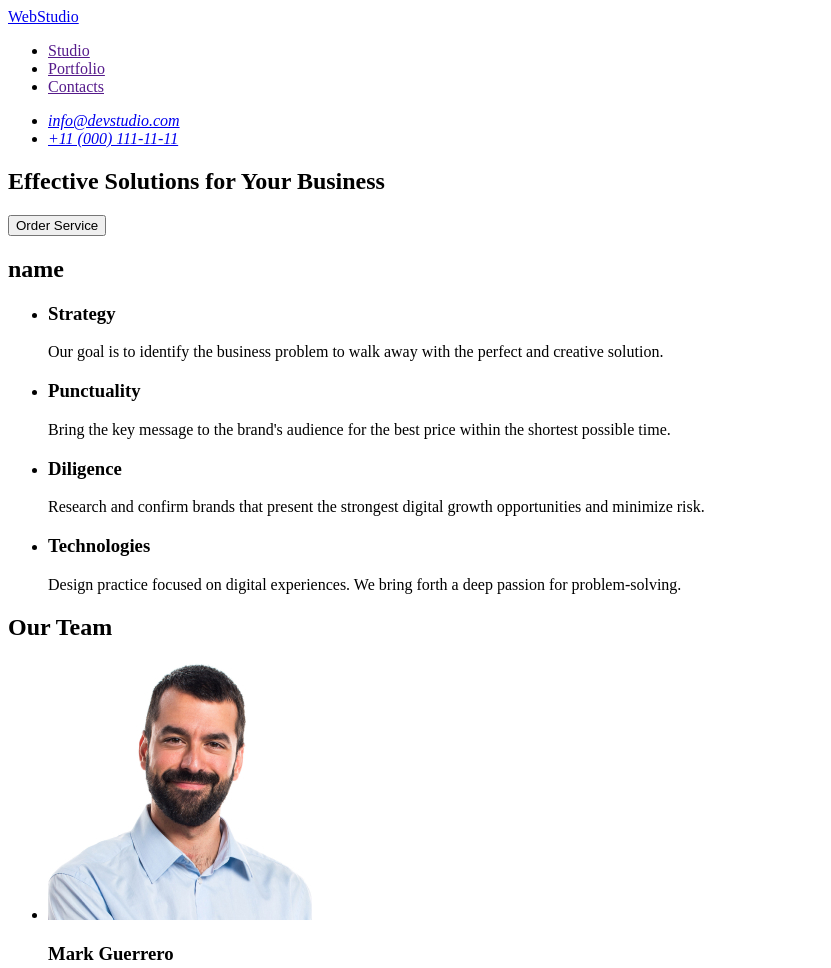
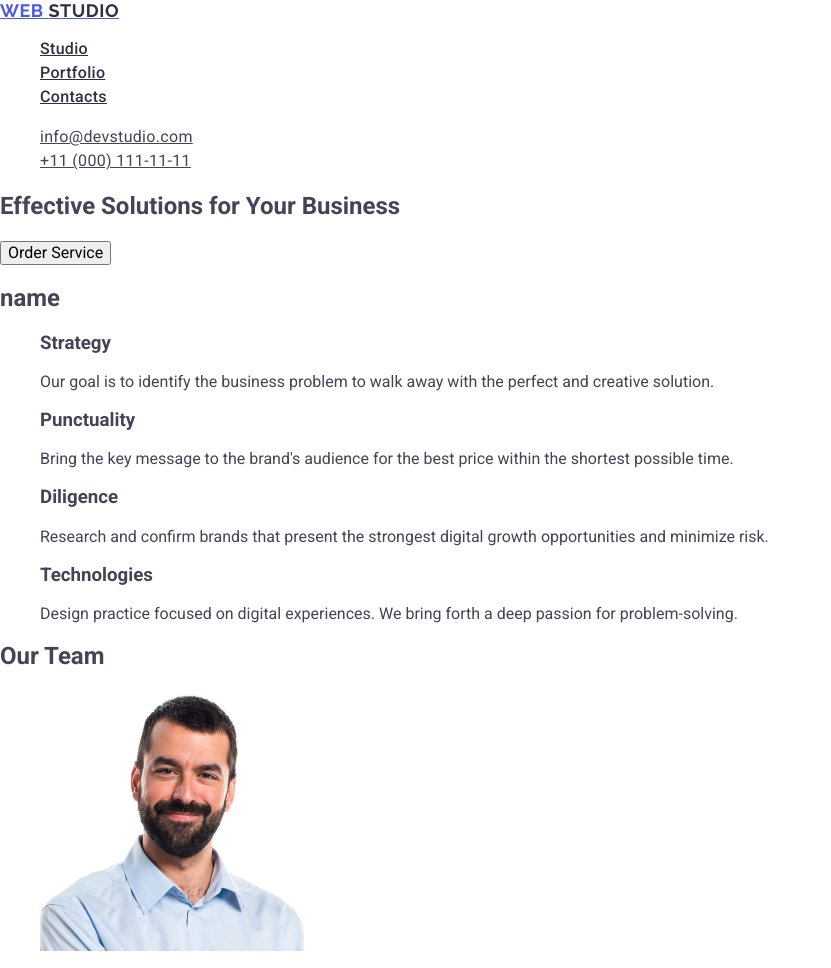
Before and after one commit to fokasiyy/goit-markup-hw-02, a plain HTML site: page index.html in a window 1280 px wide. Shown: the top 968 px of the page, without its empty margins (0-831 px from the left). Drawn offline with nearby package versions, Linux system fonts and the light colour scheme.

Commit message:
add markup header

```diff
--- /dev/null
+++ b/css/styles.css
@@ -0,0 +1,60 @@
+/* font-family: "Raleway", sans-serif;
+font-family: "Roboto", sans-serif; */
+body {
+  font-family: "Roboto", sans-serif;
+  color: #434455;
+  background-color: #fff;
+}
+ul,
+ol {
+  list-style-type: none;
+}
+.logo {
+  font-family: "Raleway", sans-serif;
+  font-weight: 700;
+  font-size: 18px;
+  line-height: 117%;
+  letter-spacing: 0.03em;
+  text-transform: uppercase;
+  color: #4d5ae5;
+}
+
+.header-logo .logo-part {
+  color: #2e2f42;
+}
+.nav-link {
+  font-weight: 500;
+  font-size: 16px;
+  line-height: 1.5;
+  letter-spacing: 0.02em;
+  color: #2e2f42;
+}
+
+.contacts {
+  font-style: normal;
+}
+.contacts-link {
+  font-size: 16px;
+  line-height: 150%;
+  letter-spacing: 0.02em;
+  color: #434455;
+}
+.nav-link:hover,
+.nav-link:focus,
+.contacts-link:hover,
+.contacts-link:focus {
+  color: #404bbf;
+}
+.page-footer {
+  background-color: #2e2f42;
+}
+.footer-logo .logo-part {
+  color: #f4f4fd;
+}
+.footer-text {
+  font-weight: 400;
+  font-size: 16px;
+  line-height: 150%;
+  letter-spacing: 0.02em;
+  color: #f4f4fd;
+}
--- a/index.html
+++ b/index.html
@@ -4,21 +4,47 @@
     <meta charset="UTF-8" />
     <meta name="viewport" content="width=device-width, initial-scale=1.0" />
     <title>Web Studio</title>
+    <link
+      rel="stylesheet"
+      href="https://cdnjs.cloudflare.com/ajax/libs/modern-normalize/3.0.1/modern-normalize.min.css"
+      integrity="sha512-q6WgHqiHlKyOqslT/lgBgodhd03Wp4BEqKeW6nNtlOY4quzyG3VoQKFrieaCeSnuVseNKRGpGeDU3qPmabCANg=="
+      crossorigin="anonymous"
+      referrerpolicy="no-referrer"
+    />
+    <link rel="preconnect" href="https://fonts.googleapis.com" />
+    <link rel="preconnect" href="https://fonts.gstatic.com" crossorigin />
+    <link
+      href="https://fonts.googleapis.com/css2?family=Raleway:wght@700&family=Roboto:wght@400;500;700&display=swap"
+      rel="stylesheet"
+    />
+    <link rel="stylesheet" href="./css/styles.css" />
   </head>
   <body>
-    <header>
-      <nav>
-        <a href="./index.html">WebStudio</a>
-        <ul>
-          <li><a href="">Studio</a></li>
-          <li><a href="">Portfolio</a></li>
-          <li><a href="">Contacts</a></li>
+    <header class="page-header">
+      <nav class="header-nav">
+        <a class="logo header-logo" href="./index.html"
+          >Web <span class="logo-part">Studio</span></a
+        >
+        <ul class="nav-list">
+          <li class="nav-item">
+            <a class="nav-link" href="./index.html">Studio</a>
+          </li>
+          <li class="nav-item"><a class="nav-link" href="">Portfolio</a></li>
+          <li class="nav-item"><a class="nav-link" href="">Contacts</a></li>
         </ul>
       </nav>
-      <address>
-        <ul>
-          <li><a href="mailto:info@devstudio.com">info@devstudio.com</a></li>
-          <li><a href="tel:+110001111111">+11 (000) 111-11-11</a></li>
+      <address class="contacts">
+        <ul class="contacts-list">
+          <li class="contacts-item">
+            <a class="contacts-link" href="mailto:info@devstudio.com"
+              >info@devstudio.com</a
+            >
+          </li>
+          <li class="contacts-item">
+            <a class="contacts-link" href="tel:+110001111111"
+              >+11 (000) 111-11-11</a
+            >
+          </li>
         </ul>
       </address>
     </header>
@@ -86,9 +112,10 @@
         </ul>
       </section>
     </main>
-    <footer>
-      <a href="./index.html">WebStudio</a>
-      <p>
+    <footer class="page-footer">
+      <a class="logo footer-logo" href="./index.html"
+          >Web <span class="logo-part">Studio</span</a>
+      <p class="footer-text">
         Increase the flow of customers and sales for your business with digital
         marketing & growth solutions.
       </p>
```
